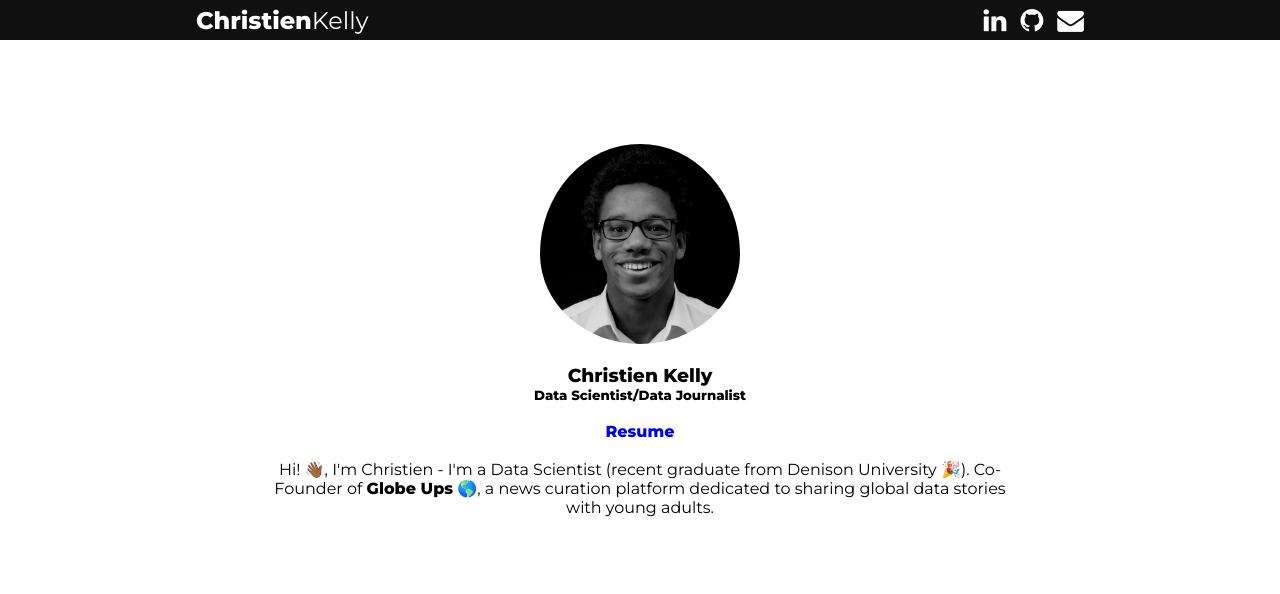
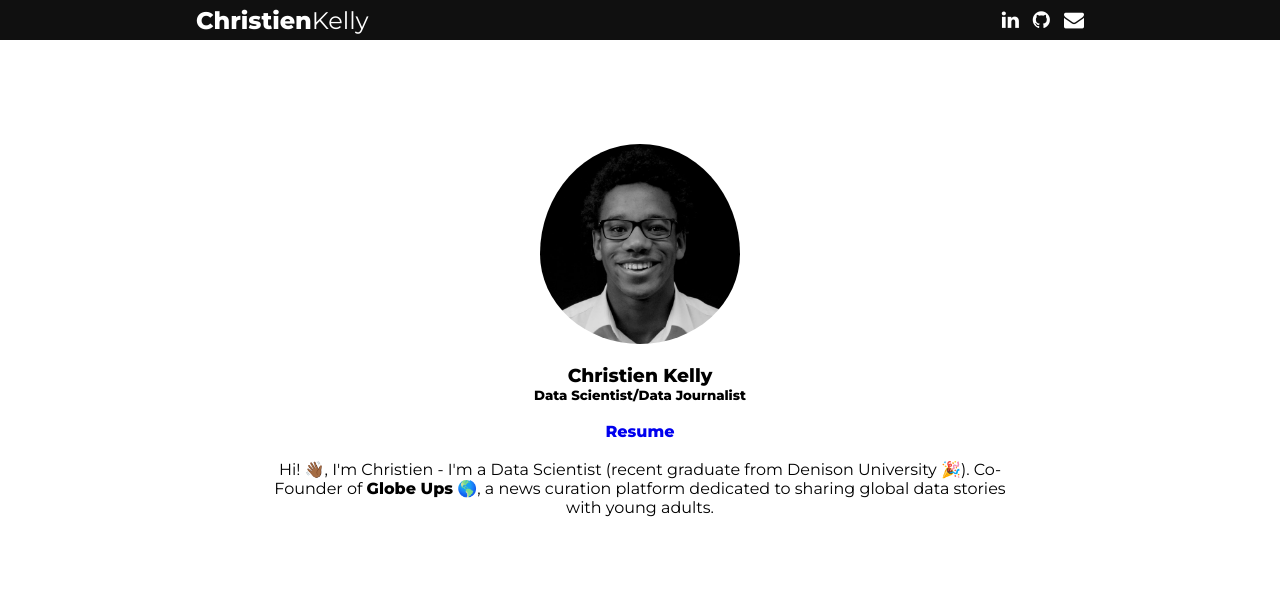
Before and after one commit to kelly-c1/personal-site, a PHP site: page /index.php in a window 1280 px wide. Shown: the top 594 px of the page. Run offline with PHP 8.4, Linux system fonts and the light colour scheme.

Commit message:
changed logos

```diff
--- a/web/head.html.php
+++ b/web/head.html.php
@@ -35,9 +35,9 @@
 
 					<!-- <a href="about.html"><li>About</li></a> -->
 					<!-- dash here? -->
-						<a href="https://www.linkedin.com/in/christien-k-770080107/"><li><i class="fa fa-linkedin fa-lg" aria-hidden="true"></i></li></a>
-						<a href= "https://github.com/kelly-c1" ><li><i class="fa fa-github fa-lg" aria-hidden="true"></i></li></a>
-						<a href = "mailto:kelly_c1@denison.edu"><li><i class="fa fa-envelope fa-lg" aria-hidden="true"></i></li></a>
+						<a href="https://www.linkedin.com/in/christien-k-770080107/"><li><i class="fa fa-linkedin" aria-hidden="true"></i></li></a>
+						<a href= "https://github.com/kelly-c1" ><li><i class="fa fa-github" aria-hidden="true"></i></li></a>
+						<a href = "mailto:kelly_c1@denison.edu"><li><i class="fa fa-envelope" aria-hidden="true"></i></li></a>
 					</ul>
 				</td>
 			</tr>
```
